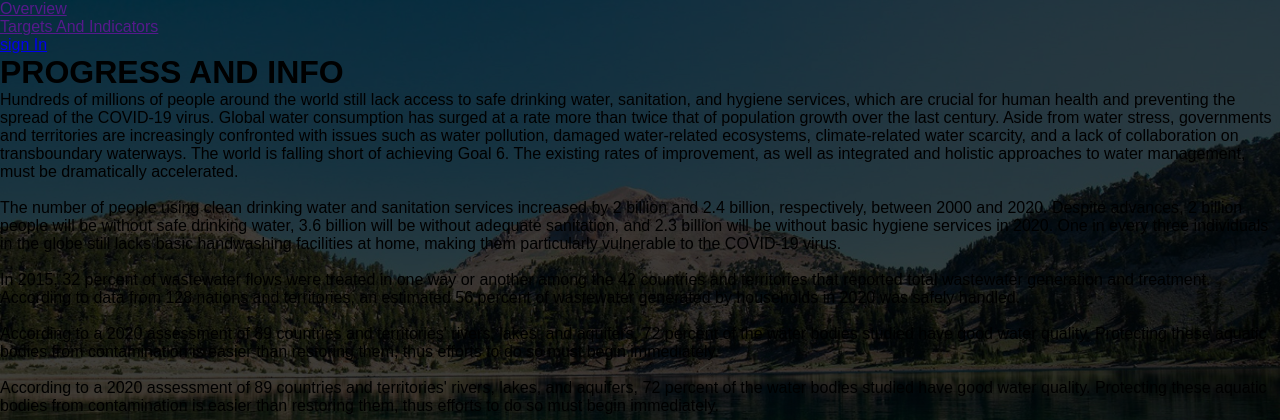
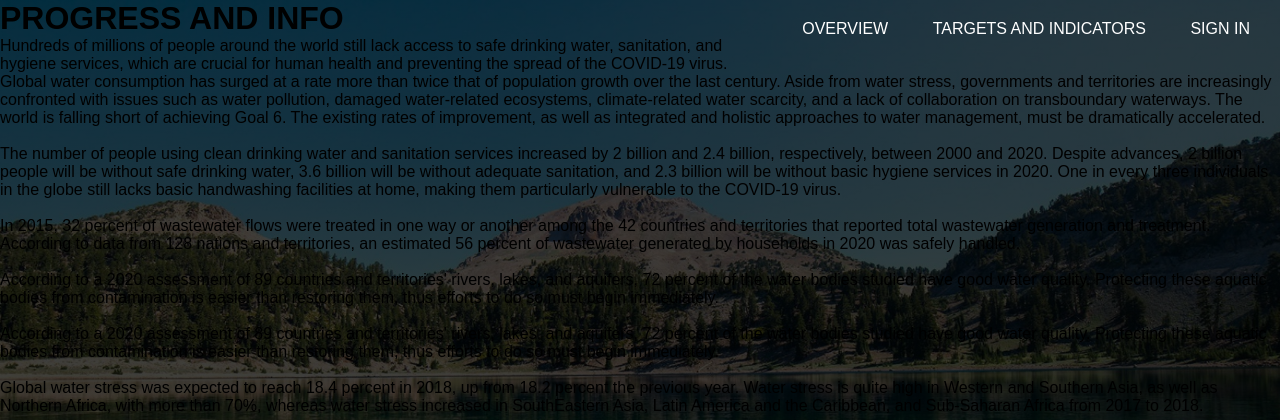
Before and after one commit to Sanjeewa001/Ara-n-hygiene-for-humans, a PHP site: page /programme_and_info.html in a window 1280 px wide. Shown: the top 420 px of the page. Run offline with PHP 8.4, Linux system fonts and the light colour scheme.

Commit message:
update proinfo.css by sanjeewa

```diff
--- a/proinfo.css
+++ b/proinfo.css
@@ -15,3 +15,35 @@
 	background-position: center;
 
 }
+.navbar{float:right;}
+.navbar{
+	margin: auto;
+	padding: 20px 10px;
+	display: flex;
+	justify-content: space-between;
+}
+.navbar ul li{
+	list-style: none;
+	display: inline-block;
+	margin:0 20px;
+	position: relative;
+
+}
+.navbar ul li a{
+	text-decoration: none;
+	color: #fff;
+	text-transform: uppercase;
+}
+.navbar ul li::after{
+	content: '';
+	height: 3px;
+	width: 0;
+	background: #009688;
+	position: absolute;
+	left: 0;
+	bottom: -7;
+	transition: 0.4s;
+}
+.navbar ul li:hover::after{
+	width: 100%;
+}
```
